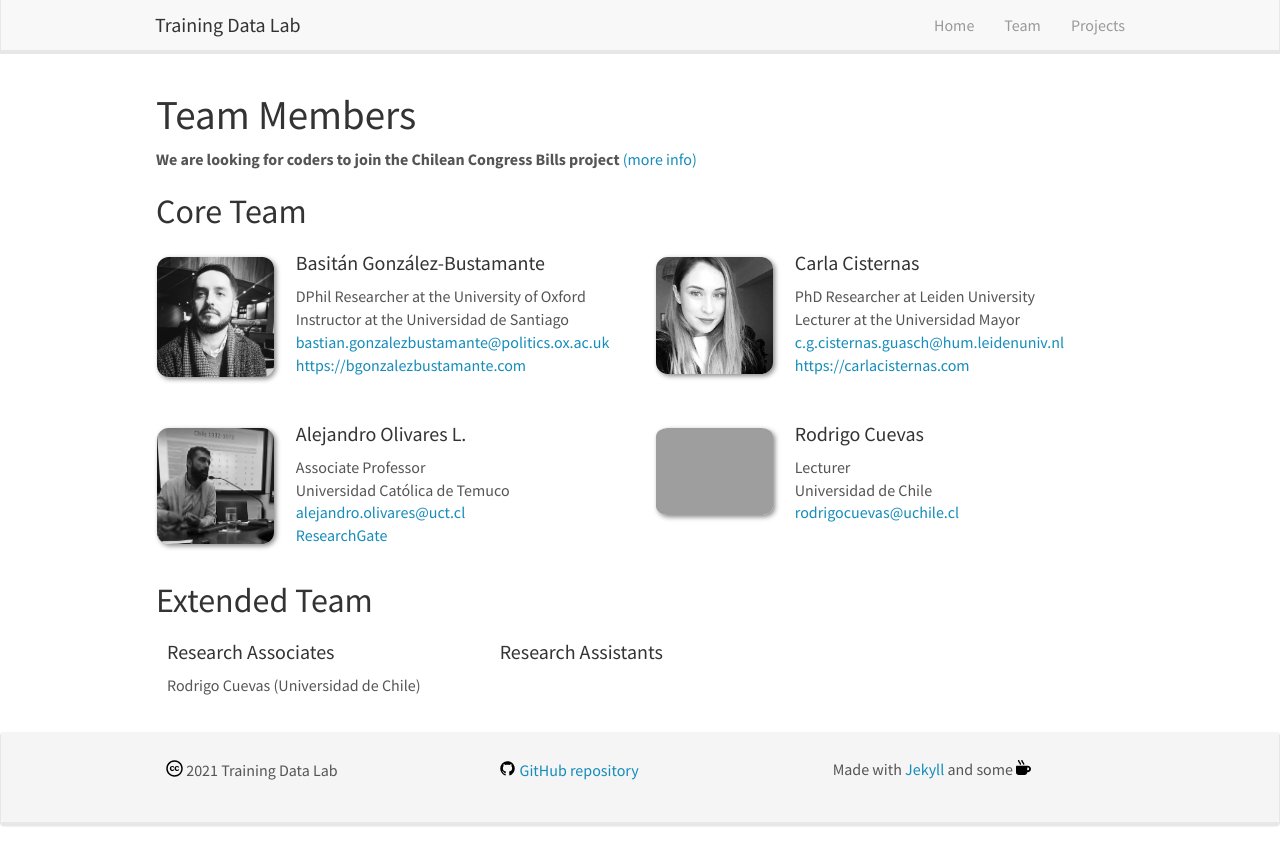
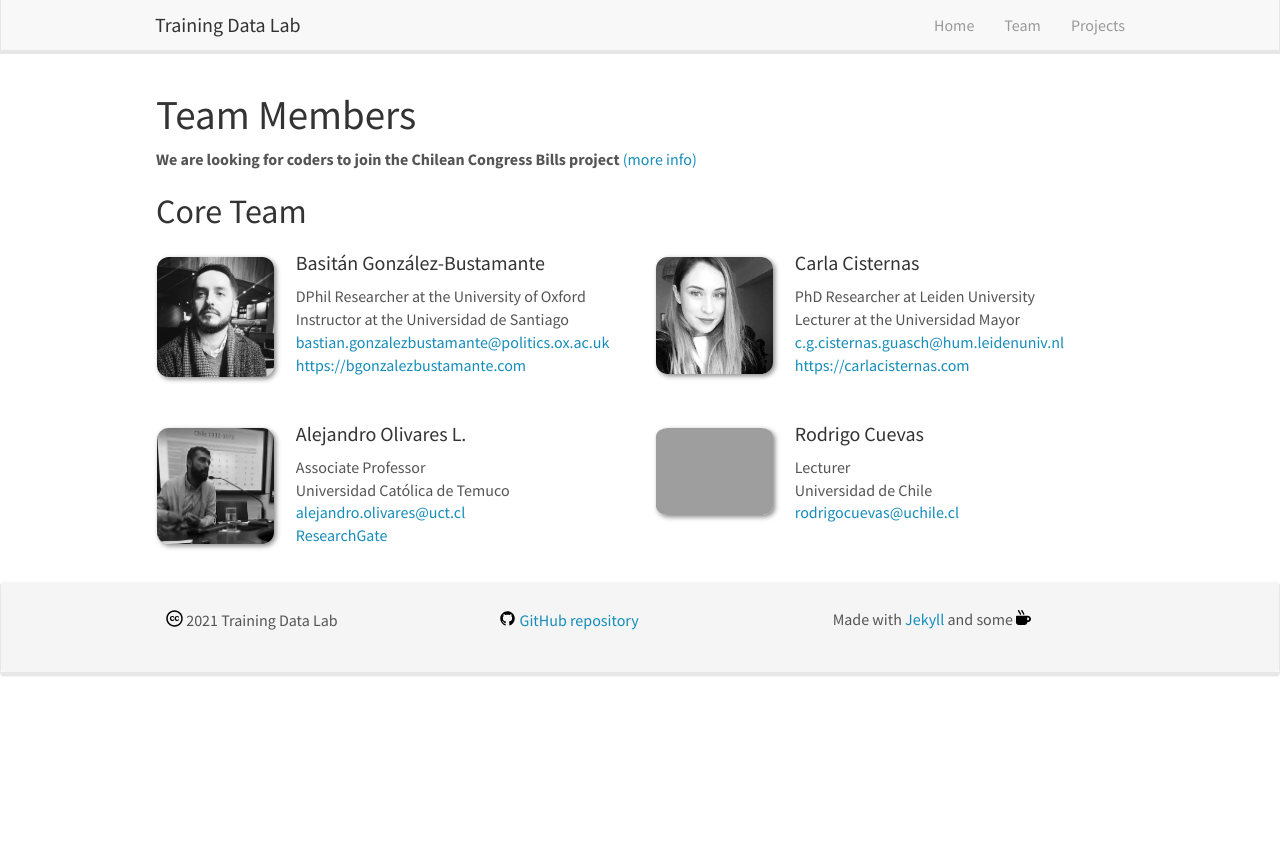
Before and after one commit to training-datalab/old-training-datalab.com, a Jekyll site: the page built from _pages/team.md, in a window 1280 px wide. Shown: the top 865 px of the page. Built offline with Jekyll 4.4.1, drawn with Linux system fonts in a browser that asks for light colours; nearby versions of some CDN libraries.

Commit message:
Update team.md

```diff
--- a/_pages/team.md
+++ b/_pages/team.md
@@ -39,22 +39,22 @@ permalink: /team/
 </div>
 {% endif %}
 
-## Extended Team
-<div class="row">
+<!--## Extended Team
+<div class="row"> -->
 
-<div class="col-sm-4 clearfix">
+<!-- <div class="col-sm-4 clearfix">
 <h4>Research Associates</h4>
 {% for member in site.data.associates %}
 {{ member.name }}
 {% endfor %}
-</div>
+</div>-->
 
-<div class="col-sm-4 clearfix">
+<!-- <div class="col-sm-4 clearfix">
 <h4>Research Assistants</h4>
 {% for member in site.data.assistants %}
 {{ member.name }}
 {% endfor %}
-</div>
+</div>-->
 
 <!-- <div class="col-sm-4 clearfix">
 <h4>Bachelor students</h4>
@@ -63,4 +63,4 @@ permalink: /team/
 {% endfor %}
 </div>-->
 
-</div>
+<!-- </div> -->
```
